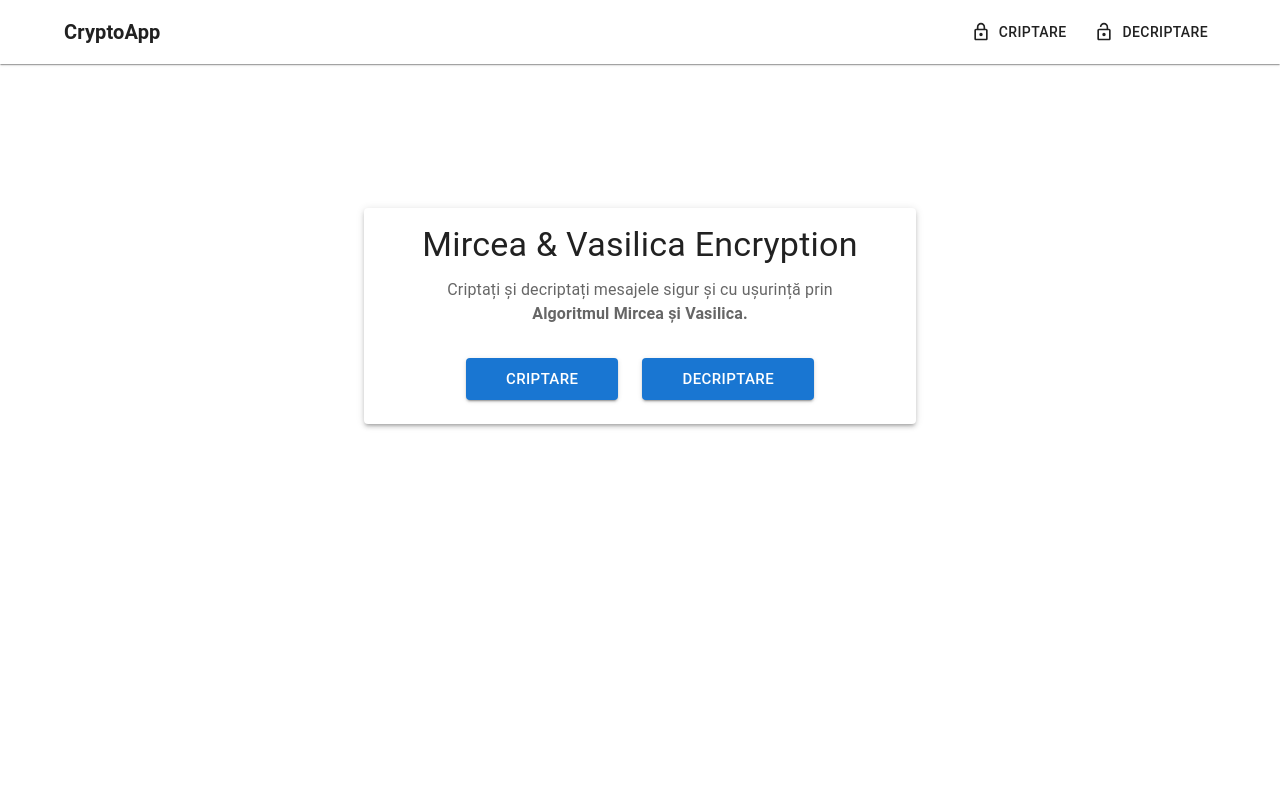
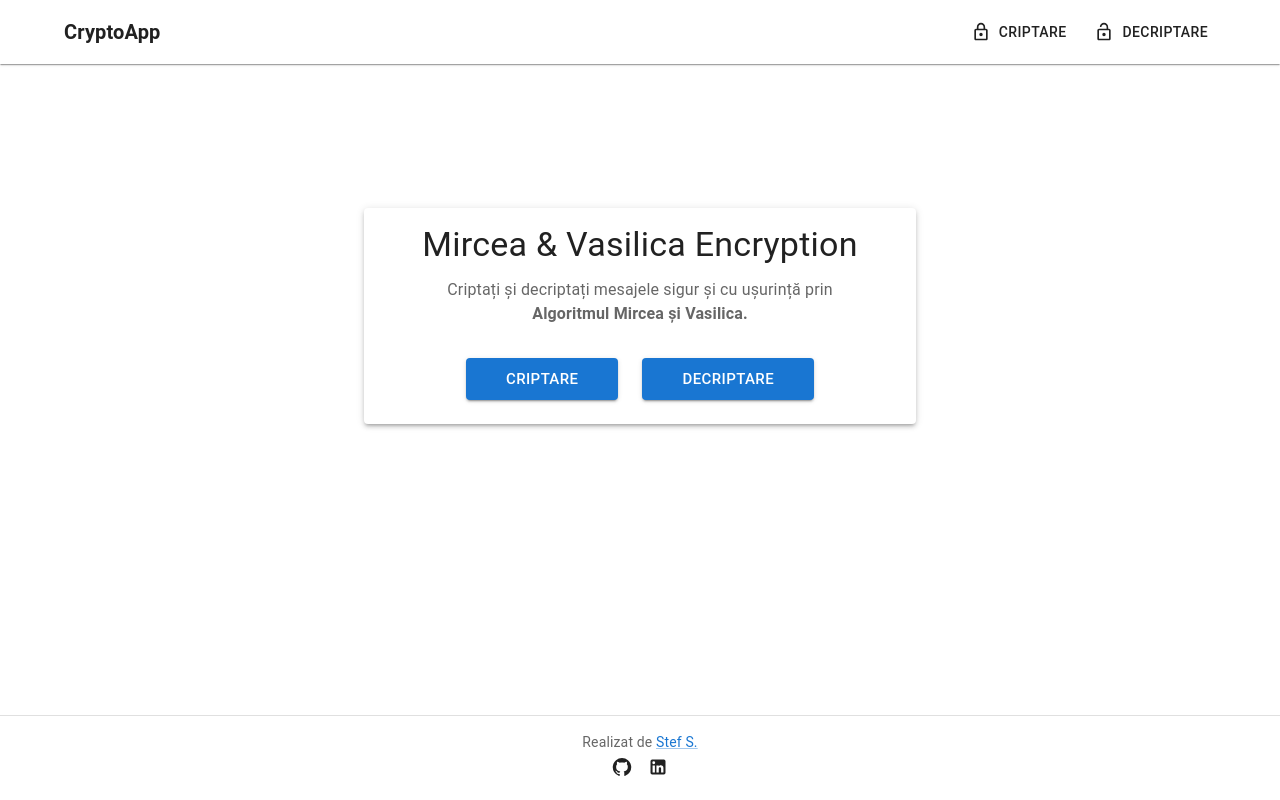
Before and after one commit to skstef/mircea-vasilica-encryption, a Next.js app: page / in a window 1280 px wide. Built offline with nearby package versions, Linux system fonts and the light colour scheme.

Commit message:
feature: added footer

```diff
--- /dev/null
+++ b/src/components/Footer.tsx
@@ -0,0 +1,54 @@
+import { Box, Typography, Link, Stack } from "@mui/material";
+import GitHubIcon from "@mui/icons-material/GitHub";
+import LinkedInIcon from "@mui/icons-material/LinkedIn";
+
+export default function Footer() {
+  return (
+    <Box
+      component="footer"
+      sx={{
+        py: 2,
+        textAlign: "center",
+        backgroundColor: "background.paper",
+        borderTop: "1px solid",
+        borderColor: "divider",
+        marginTop: "auto",
+      }}
+    >
+      <Typography variant="body2" color="text.secondary" gutterBottom>
+        Realizat de{" "}
+        <Link
+          href="https://github.com/skstef"
+          target="_blank"
+          rel="noopener noreferrer"
+          color="primary"
+        >
+          Stef S.
+        </Link>
+      </Typography>
+      <Stack
+        direction="row"
+        spacing={2}
+        justifyContent="center"
+        alignItems="center"
+      >
+        <Link
+          href="https://github.com/skstef"
+          target="_blank"
+          rel="noopener noreferrer"
+          color="inherit"
+        >
+          <GitHubIcon fontSize="small" />
+        </Link>
+        <Link
+          href="https://www.linkedin.com/in/skstef/"
+          target="_blank"
+          rel="noopener noreferrer"
+          color="inherit"
+        >
+          <LinkedInIcon fontSize="small" />
+        </Link>
+      </Stack>
+    </Box>
+  );
+}
--- a/src/pages/_app.tsx
+++ b/src/pages/_app.tsx
@@ -3,6 +3,8 @@ import { ThemeProvider, createTheme } from "@mui/material/styles";
 import CssBaseline from "@mui/material/CssBaseline";
 import TopBar from "../components/TopBar";
 import { Box } from "@mui/material";
+import Footer from "@/components/Footer";
+import "../styles/globals.css";
 
 const theme = createTheme({
   palette: {
@@ -15,9 +17,10 @@ function MyApp({ Component, pageProps }: AppProps) {
     <ThemeProvider theme={theme}>
       <CssBaseline />
       <TopBar />
-      <Box sx={{ pt: 8 }}>
+      <Box sx={{ pt: 8, mb: 4 }}>
         <Component {...pageProps} />
       </Box>
+      <Footer />
     </ThemeProvider>
   );
 }
--- a/src/styles/globals.css
+++ b/src/styles/globals.css
@@ -1,42 +1,5 @@
-:root {
-  --background: #ffffff;
-  --foreground: #171717;
+#__next {
+  min-height: 100vh;
+  display: flex;
+  flex-direction: column;
 }
-
-@media (prefers-color-scheme: dark) {
-  :root {
-    --background: #0a0a0a;
-    --foreground: #ededed;
-  }
-}
-
-html,
-body {
-  max-width: 100vw;
-  overflow-x: hidden;
-}
-
-body {
-  color: var(--foreground);
-  background: var(--background);
-  font-family: Arial, Helvetica, sans-serif;
-  -webkit-font-smoothing: antialiased;
-  -moz-osx-font-smoothing: grayscale;
-}
-
-* {
-  box-sizing: border-box;
-  padding: 0;
-  margin: 0;
-}
-
-a {
-  color: inherit;
-  text-decoration: none;
-}
-
-@media (prefers-color-scheme: dark) {
-  html {
-    color-scheme: dark;
-  }
-}
```
